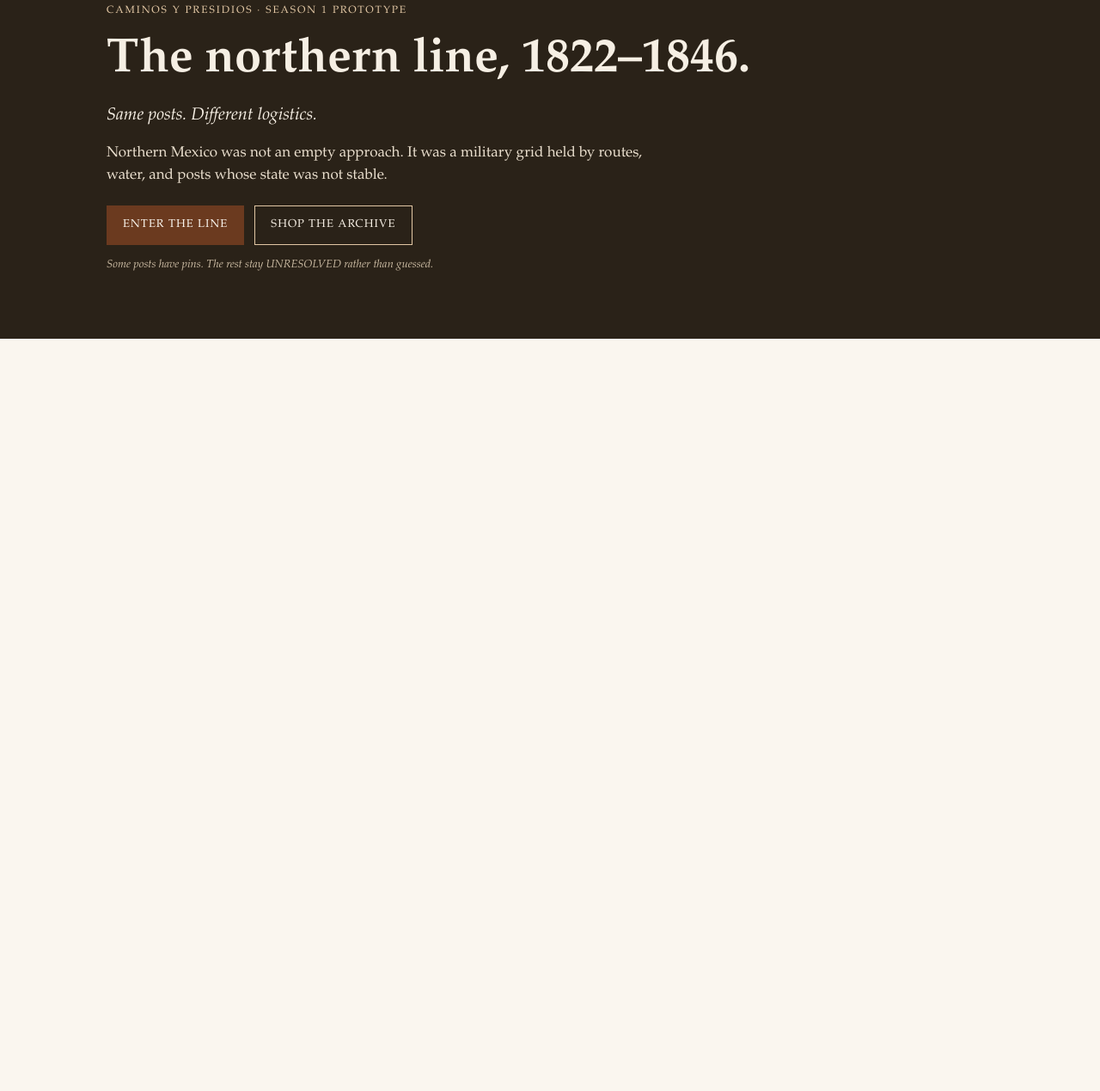
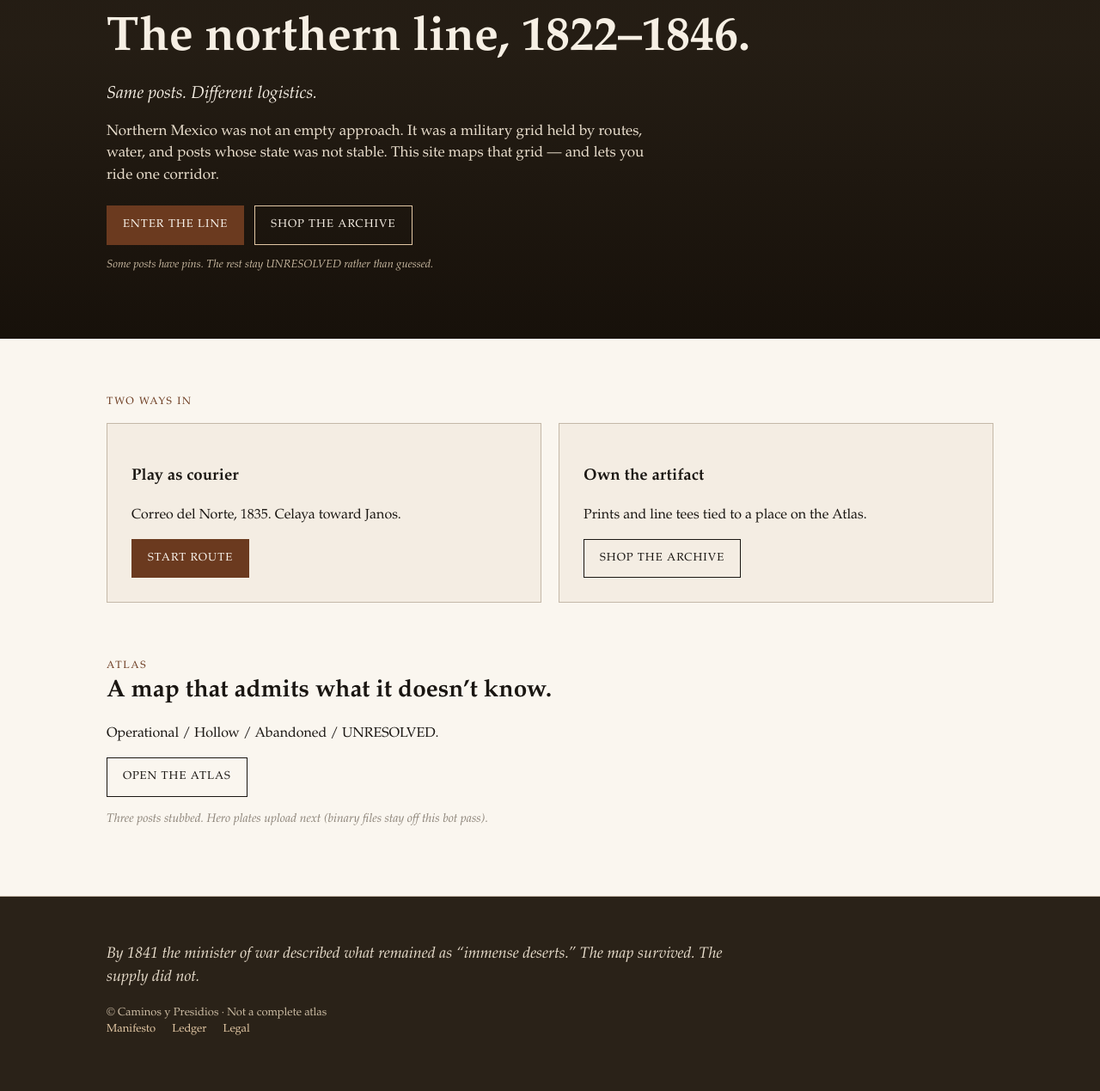
Before and after one commit to eaedgaraguirre-stack/caminosypresidios, a plain HTML site: page index.html in a window 1280 px wide. Shown: the part 291-1560 px from the top of the page at 86% size. Before the commit the page ends 800 px from the top, so only its background shows below. Drawn offline with Linux system fonts and the light colour scheme.

Commit message:
Restore full homepage copy

```diff
--- a/index.html
+++ b/index.html
@@ -3,7 +3,7 @@
 <head>
   <meta charset="utf-8" />
   <meta name="viewport" content="width=device-width, initial-scale=1" />
-  <title>Caminos y Presidios</title>
+  <title>Caminos y Presidios · The northern line, 1822–1846</title>
   <link rel="stylesheet" href="styles.css" />
 </head>
 <body>
@@ -17,11 +17,12 @@
     </nav>
   </header>
   <section class="hero">
+    <div class="hero-scrim"></div>
     <div class="hero-copy">
       <div class="eyebrow">Caminos y Presidios · Season 1 prototype</div>
       <h1>The northern line, 1822–1846.</h1>
       <p class="sub">Same posts. Different logistics.</p>
-      <p class="body">Northern Mexico was not an empty approach. It was a military grid held by routes, water, and posts whose state was not stable.</p>
+      <p class="body">Northern Mexico was not an empty approach. It was a military grid held by routes, water, and posts whose state was not stable. This site maps that grid — and lets you ride one corridor.</p>
       <div class="ctas">
         <a class="btn solid" href="play/index.html">Enter the Line</a>
         <a class="btn" href="shop.html">Shop the Archive</a>
@@ -29,5 +30,24 @@
       <p class="fine">Some posts have pins. The rest stay UNRESOLVED rather than guessed.</p>
     </div>
   </section>
+  <section class="section"><div class="wrap">
+    <div class="kicker">Two ways in</div>
+    <div class="grid2" style="margin-top:16px">
+      <article class="card"><h3>Play as courier</h3><p>Correo del Norte, 1835. Celaya toward Janos.</p><a class="btn solid" href="play/chapter-1.html">Start route</a></article>
+      <article class="card"><h3>Own the artifact</h3><p>Prints and line tees tied to a place on the Atlas.</p><a class="btn" href="shop.html" style="color:var(--ink);border-color:var(--ink)">Shop the archive</a></article>
+    </div>
+  </div></section>
+  <section class="section" style="padding-top:0"><div class="wrap">
+    <div class="kicker">Atlas</div>
+    <h2>A map that admits what it doesn’t know.</h2>
+    <p>Operational / Hollow / Abandoned / UNRESOLVED.</p>
+    <p><a class="btn" href="atlas/index.html" style="color:var(--ink);border-color:var(--ink)">Open the Atlas</a></p>
+    <p class="note">Three posts stubbed. Hero plates upload next (binary files stay off this bot pass).</p>
+  </div></section>
+  <footer><div class="wrap">
+    <p class="quote">By 1841 the minister of war described what remained as “immense deserts.” The map survived. The supply did not.</p>
+    <p class="meta">© Caminos y Presidios · Not a complete atlas<br />
+      <a href="manifesto.html">Manifesto</a> <a href="ledger.html">Ledger</a> <a href="legal.html">Legal</a></p>
+  </div></footer>
 </body>
 </html>
```
